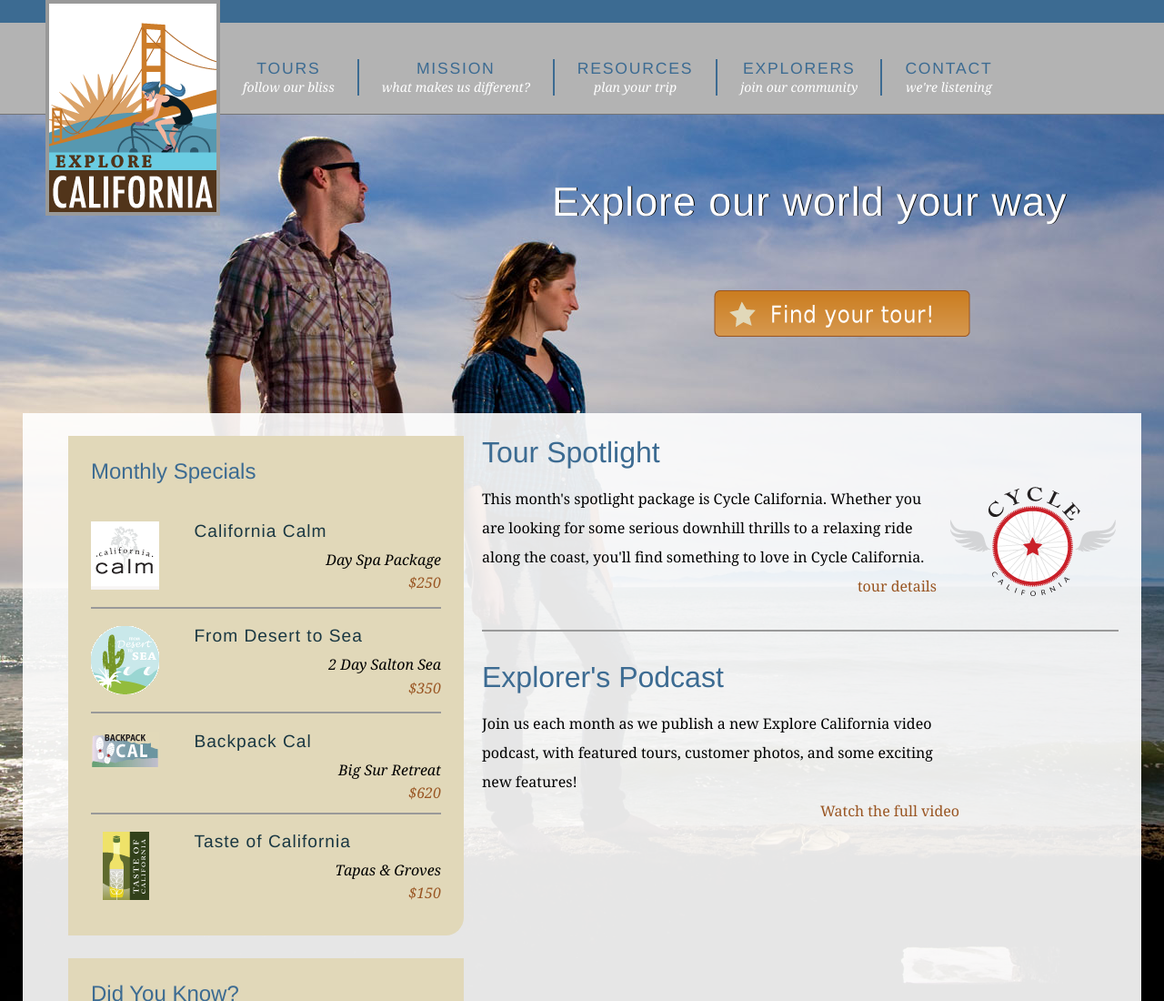
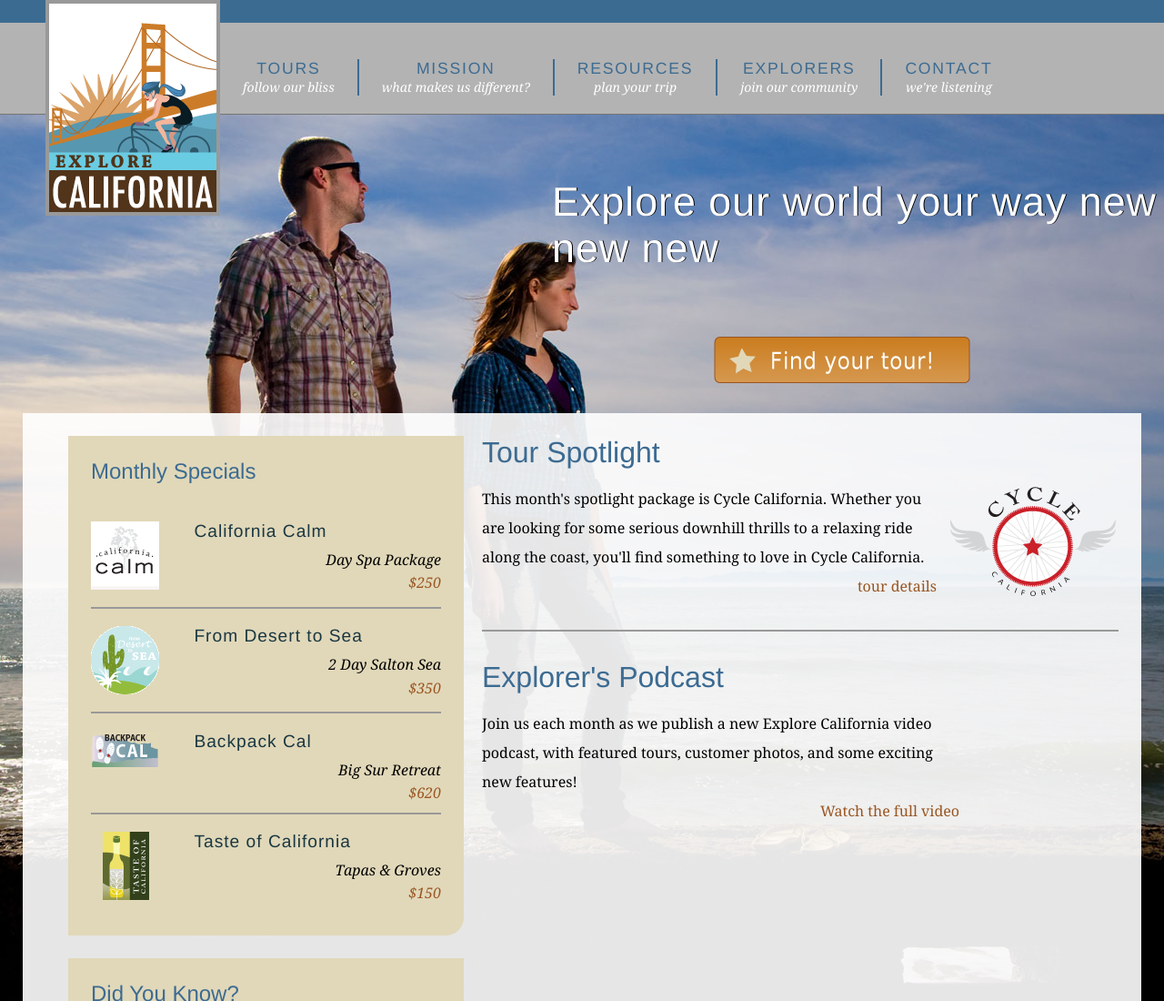
Before and after one commit to admikar/explore_california, a plain HTML site: page index.html in a window 1280 px wide. Shown: the top 1100 px of the page at 91% size. Drawn offline with Linux system fonts and the light colour scheme.

Commit message:
Modified title of index.html

```diff
--- a/index.html
+++ b/index.html
@@ -55,7 +55,7 @@
       </div>
 
       <div id="actionCall">
-        <h1>Explore our world your way</h1>
+        <h1>Explore our world your way new new new</h1>
         <a href="tours.html" title="Find your tour!"><h2>Find your tour</h2></a>
       </div>
 
```
